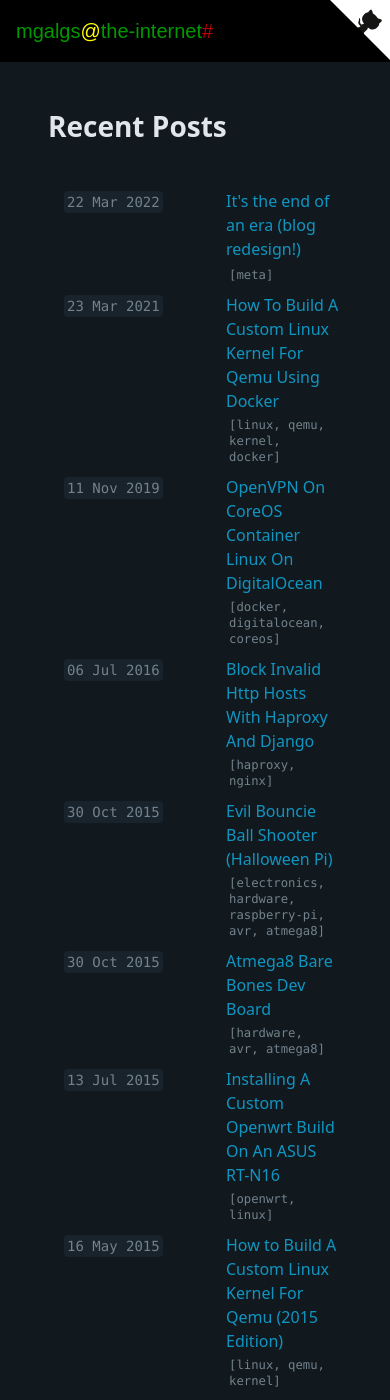
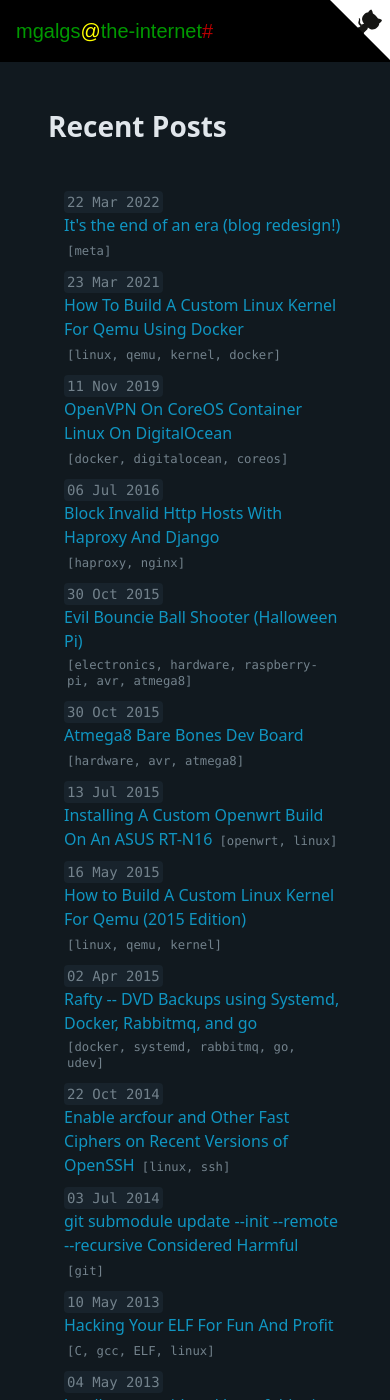
Before and after one commit to mgalgs/mgalgs.github.io, a Jekyll site: the page built from index.html, in a window 390 px wide and 1400 px high. Built offline with Jekyll 4.4.1, drawn with Linux system fonts in a browser that asks for light colours; some web fonts are replaced.

Commit message:
layouts: default: Responsive home page post list

```diff
--- a/css/main.css
+++ b/css/main.css
@@ -59,6 +59,11 @@ ul.posts li.grid {
 ul.posts li.grid code {
     padding: 3px;
 }
+@media (max-width: 767px) {
+    ul.posts li.grid {
+        grid-template-columns: 1fr;
+    }
+}
 code.tags-list {
     background: none;
 }
```
